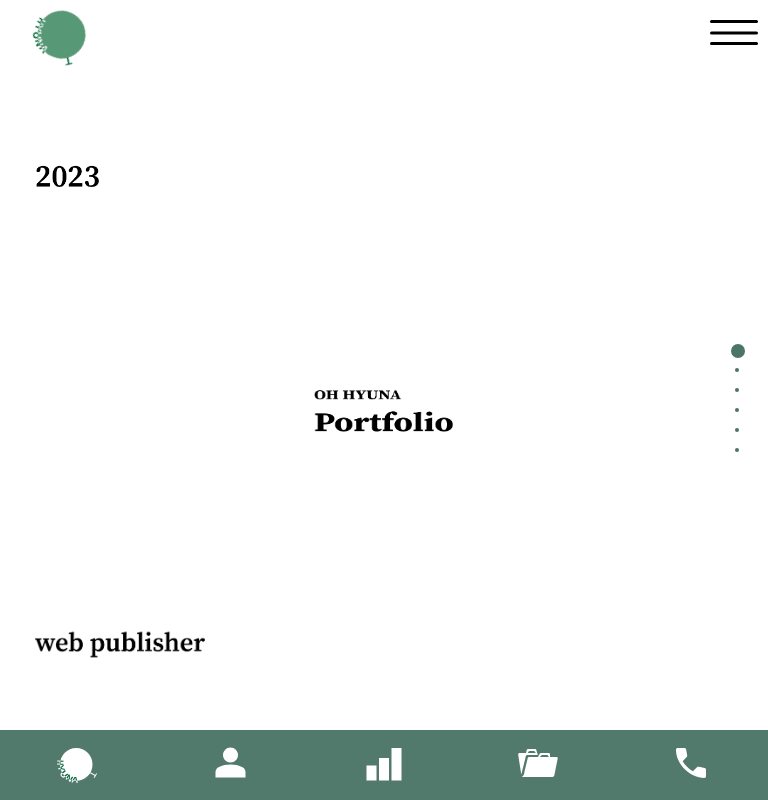
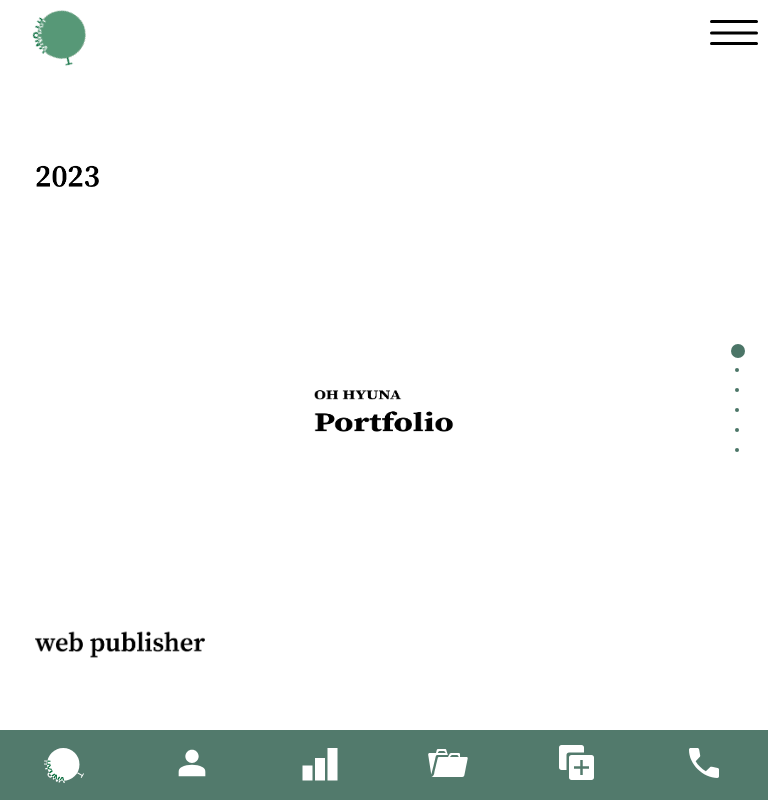
Before and after one commit to hyuna323/hyuna_portfolio, a plain HTML site: page html/portfolio_main.html in a window 768 px wide. Drawn offline with nearby package versions, Linux system fonts and the light colour scheme.

Commit message:
clone coding 페아지 이동 오류 수정
figma, 스크랩 정리

```diff
--- a/css/portfoilo/b_smartphone.css
+++ b/css/portfoilo/b_smartphone.css
@@ -755,7 +755,7 @@
     width: 16.667%; min-width: 53px;
     margin-bottom: 5px;
     text-align: center;
-    background: url(../../img/project.svg) no-repeat center;
+    background: url(../../img/portfolio.svg) no-repeat center;
     background-size: 35px;
   }
   .fnb_project a {
@@ -768,7 +768,7 @@
     width: 16.667%; min-width: 53px;
     margin-bottom: 5px;
     text-align: center;
-    background: url(../../img/project_on.svg) no-repeat center;
+    background: url(../../img/portfoilo_on.svg) no-repeat center;
     background-size: 35px;
   }
   /* clone part fnb button */
@@ -776,7 +776,7 @@
     width: 16.667%; min-width: 53px;
     margin-bottom: 5px;
     text-align: center;
-    background: url(../../img/project.svg) no-repeat center;
+    background: url(../../img/clone.svg) no-repeat center;
     background-size: 35px;
   }
   .fnb_clone a {
@@ -789,7 +789,7 @@
     width: 16.667%; min-width: 53px;
     margin-bottom: 5px;
     text-align: center;
-    background: url(../../img/project_on.svg) no-repeat center;
+    background: url(../../img/clone_on.svg) no-repeat center;
     background-size: 35px;
   }
   /* contact part fnb button */
--- a/css/portfoilo/c_tablet.css
+++ b/css/portfoilo/c_tablet.css
@@ -547,7 +547,7 @@
     height: auto;
   }
   .clone_inner {
-    width: 700px;
+    width: 680px;
     height: auto;
     margin: auto;
     display: flex;
@@ -694,60 +694,60 @@
   }
   /* portfolio part fnb button */
   .fnb_portfolio {
-    width: 20%; min-width: 64px;
+    width: 16.667%; min-width: 53px;
     text-align: center;
     background: url(../../img/logo_whitefull.svg) no-repeat center;
     background-size: 40px;
   }
   .fnb_portfolio a {
-    width: 20%; min-width: 64px;
+    width: 16.667%; min-width: 53px;
     height: 100%;
     position: absolute;
     left: 0;
   }
   .fnb_portfolio:hover {
-    width: 20%; min-width: 64px;
+    width: 16.667%; min-width: 53px;
     text-align: center;
     background: url(../../img/logo_blackfull.svg) no-repeat center;
     background-size: 40px;
   }
   /* about part fnb button */
   .fnb_about {
-    width: 20%; min-width: 64px;
+    width: 16.667%; min-width: 53px;
     margin-bottom: 5px;
     text-align: center;
     background: url(../../img/about.svg) no-repeat center;
-    background-size: 45px;
+    background-size: 40px;
   }
   .fnb_about a {
-    width: 20%; min-width: 64px;
+    width: 16.667%; min-width: 53px;
     height: 100%;
     position: absolute;
-    left: 20%;
+    left: 16.667%;
   }
   .fnb_about:hover {
-    width: 20%; min-width: 64px;
+    width: 16.667%; min-width: 53px;
     margin-bottom: 5px;
     text-align: center;
     background: url(../../img/about_on.svg) no-repeat center;
-    background-size: 45px;
+    background-size: 40px;
   }
   /* skills part fnb button */
   .fnb_skills {
-    width: 20%; min-width: 64px;
+    width: 16.667%; min-width: 53px;
     margin-bottom: 5px;
     text-align: center;
     background: url(../../img/skill.svg) no-repeat center;
     background-size: 40px;
   }
   .fnb_skills a {
-    width: 20%; min-width: 64px;
+    width: 16.667%; min-width: 53px;
     height: 100%;
     position: absolute;
-    left: 40%;
+    left: 33.334%;
   }
   .fnb_skills:hover {
-    width: 20%; min-width: 64px;
+    width: 16.667%; min-width: 53px;
     margin-bottom: 5px;
     text-align: center;
     background: url(../../img/skill_on.svg) no-repeat center;
@@ -755,41 +755,62 @@
   }
   /* project part fnb button */
   .fnb_project {
-    width: 20%; min-width: 64px;
+    width: 16.667%; min-width: 53px;
     margin-bottom: 5px;
     text-align: center;
     background: url(../../img/portfolio.svg) no-repeat center;
     background-size: 40px;
   }
   .fnb_project a {
-    width: 20%; min-width: 64px;
+    width: 16.667%; min-width: 53px;
     height: 100%;
     position: absolute;
-    left: 60%;
+    left: 50.001%;
   }
   .fnb_project:hover {
-    width: 20%; min-width: 64px;
+    width: 16.667%; min-width: 53px;
     margin-bottom: 5px;
     text-align: center;
     background: url(../../img/portfolio_on.svg) no-repeat center;
     background-size: 40px;
   }
+  /* clone part fnb button */
+  .fnb_clone {
+    width: 16.667%; min-width: 53px;
+    margin-bottom: 5px;
+    text-align: center;
+    background: url(../../img/clone.svg) no-repeat center;
+    background-size: 45px;
+  }
+  .fnb_clone a {
+    width: 16.667%; min-width: 53px;
+    height: 100%;
+    position: absolute;
+    left: 66.668%;
+  }
+  .fnb_clone:hover {
+    width: 16.667%; min-width: 53px;
+    margin-bottom: 5px;
+    text-align: center;
+    background: url(../../img/clone_on.svg) no-repeat center;
+    background-size: 45px;
+  }
   /* contact part fnb button */
   .fnb_contact {
-    width: 20%; min-width: 64px;
+    width: 16.667%; min-width: 53px;
     margin-bottom: 5px;
     text-align: center;
     background: url(../../img/contact.svg) no-repeat center;
     background-size: 40px;
   }
   .fnb_contact a {
-    width: 20%; min-width: 64px;
+    width: 16.667%; min-width: 53px;
     height: 100%;
     position: absolute;
-    left: 80%;
+    left: 83.335%;
   }
   .fnb_contact:hover {
-    width: 20%; min-width: 64px;
+    width: 16.667%; min-width: 53px;
     margin-bottom: 5px;
     text-align: center;
     background: url(../../img/contact_on.svg) no-repeat center;
--- a/js/src/portfolio_main.js
+++ b/js/src/portfolio_main.js
@@ -2,7 +2,7 @@ $(function(){
 
   $('#fullpage').fullpage({
 		//options here
-    anchors: ['portfolio', 'about', 'skills', 'project', 'contact'],
+    anchors: ['portfolio', 'about', 'skills', 'project', 'clone', 'contact'],
 		autoScrolling:true,
     navigation:true,
     navigationPosition:'right'
```
Also changed, not shown: img/clone.svg (added), img/clone_on.svg (added).
